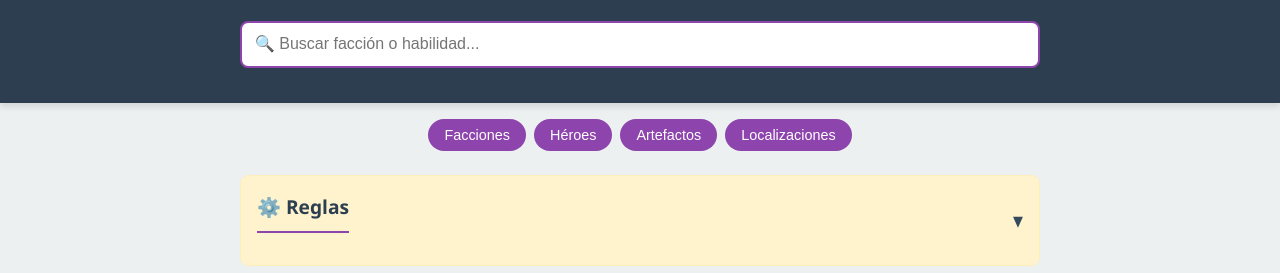
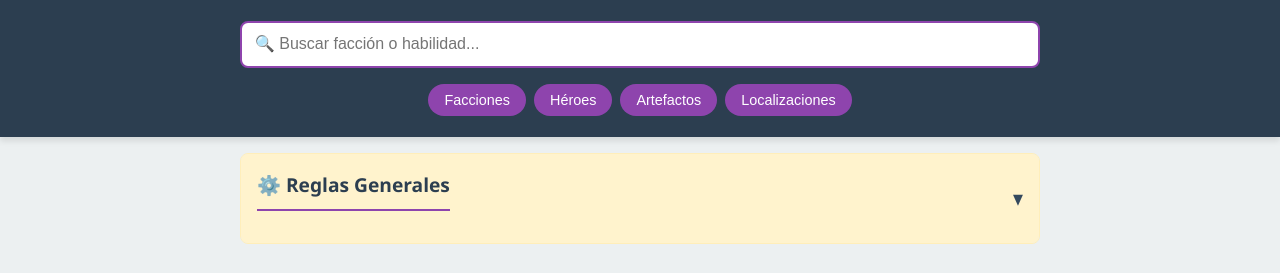
Before and after one commit to charliedunne/claimweb, a website: page www/claim.html in a window 1280 px wide. Shown: the part 45-318 px from the top of the page. Drawn offline with Linux system fonts and the light colour scheme.

Commit message:
Stick the navigation menu

```diff
--- a/www/claim.html
+++ b/www/claim.html
@@ -15,22 +15,20 @@
     <h1>📜 Referencia de Claim!</h1>
 	<div class="container">
 		<input type="text" id="searchInput" class="search-box" placeholder="🔍 Buscar facción o habilidad...">
-	</div>
-</header>
-
-<div class="container">
-<!--    <input type="text" id="searchInput" class="search-box" placeholder="🔍 Buscar facción o habilidad..."> -->
-
-    <div class="nav-buttons">
+        <div class="nav-buttons">
         <button class="nav-btn" onclick="scrollToSection('facciones')">Facciones</button>
         <button class="nav-btn" onclick="scrollToSection('heroes')">Héroes</button>
         <button class="nav-btn" onclick="scrollToSection('artefactos')">Artefactos</button>
         <button class="nav-btn" onclick="scrollToSection('localizaciones')">Localizaciones</button>
     </div>
+</header>
+
+<div class="container">
+<!--    <input type="text" id="searchInput" class="search-box" placeholder="🔍 Buscar facción o habilidad..."> -->
 
     <div id="reglas" class="rules-box">
         <div class="rules-box-header" onclick="toggleRulesBox(this)">
-            <h2 style="margin-top:0; font-size:1.2rem;">⚙️ Reglas</h2>
+            <h2 style="margin-top:0; font-size:1.2rem;">⚙️ Reglas Generales</h2>
             <span class="arrow">▼</span>
         </div>
         <div class="rules-box-content">
--- a/www/css/claim.css
+++ b/www/css/claim.css
@@ -62,7 +62,7 @@ h2 { color: var(--primary); border-bottom: 2px solid var(--accent); padding-bott
     flex-wrap: wrap;
     gap: 0.5rem;
     justify-content: center;
-    margin-bottom: 1.5rem;
+    margin-bottom: 0.1rem;
 }
 .nav-btn {
     background-color: var(--accent);
```
